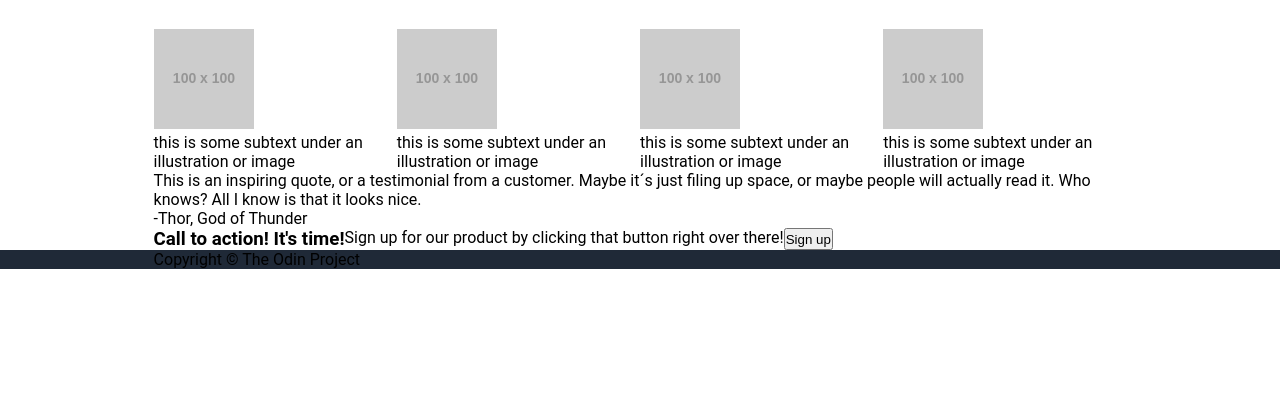
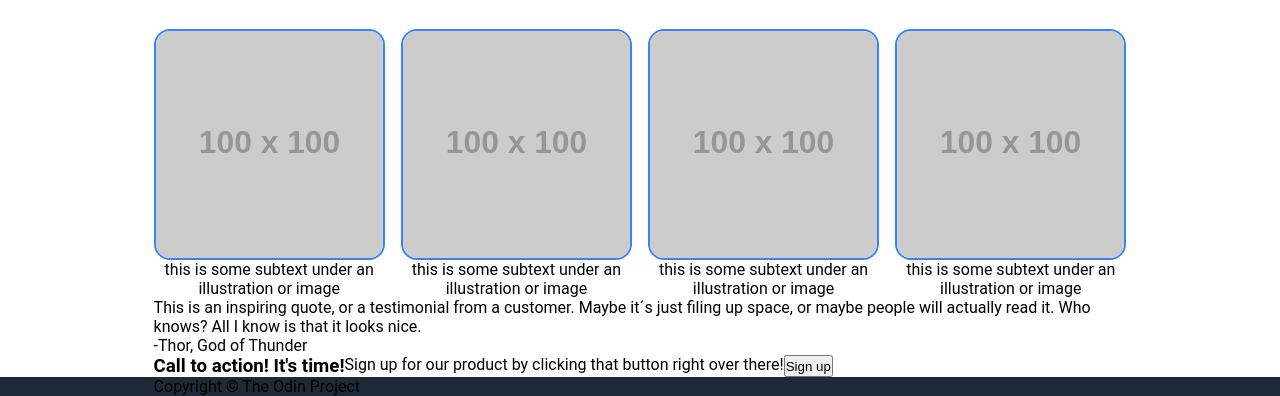
Before and after one commit to Sygris/odin-landing-page, a plain HTML site: page index.html in a window 1280 px wide. Shown: the part 537-933 px from the top of the page. Before the commit the page ends 806 px from the top, so only its background shows below. Drawn offline with Linux system fonts and the light colour scheme; placeholder pictures from the web are drawn by us.

Commit message:
Added showcase content gap

```diff
--- a/index.html
+++ b/index.html
@@ -37,20 +37,20 @@
       <section id="showcase" class="wrapper">
         <div class="container container--column">
           <h2 class="showcase__title">Some random information.</h2>
-          <div class="container container--row">
-            <article>
+          <div class="container container--row showcase__content">
+            <article class="container container--column">
               <img class="showcase__image" src="https://placehold.co/100" alt="showcase item one">
               <p class="showcase__text">this is some subtext under an illustration or image</p>
             </article>
-            <article>
+            <article class="container container--column">
               <img class="showcase__image" src="https://placehold.co/100" alt="showcase item two">
               <p class="showcase__text">this is some subtext under an illustration or image</p>
             </article>
-            <article>
+            <article class="container container--column">
               <img class="showcase__image" src="https://placehold.co/100" alt="showcase item three">
               <p class="showcase__text">this is some subtext under an illustration or image</p>
             </article>
-            <article>
+            <article class="container container--column">
               <img class="showcase__image" src="https://placehold.co/100" alt="showcase item four">
               <p class="showcase__text">this is some subtext under an illustration or image</p>
             </article>
--- a/style.css
+++ b/style.css
@@ -105,3 +105,16 @@ header {
   color: #1F2937;
   margin: 2rem auto;
 }
+
+.showcase__content {
+  gap: 1rem;
+}
+
+.showcase__image {
+  border: 2px solid #3882F6;
+  border-radius: 1rem;
+}
+
+.showcase__text {
+  text-align: center;
+}
```
